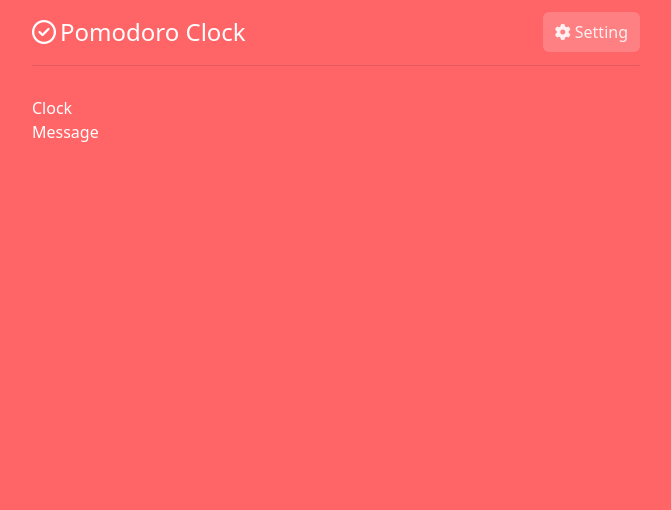
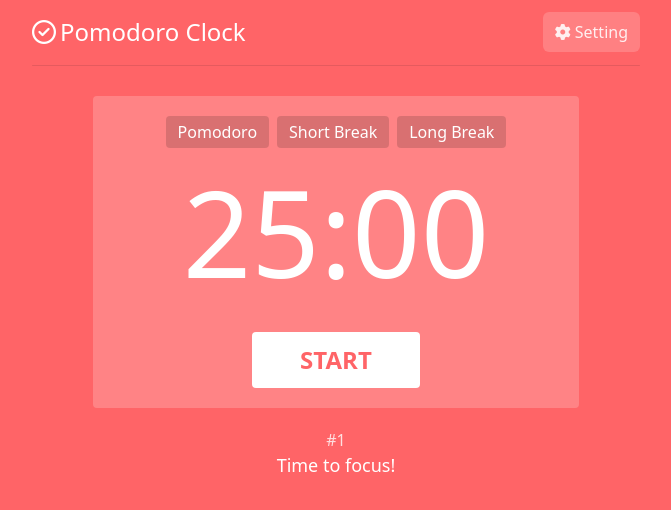
Before and after one commit to TrinhDuc01/pomodoro-clock, a React (Vite) app: page / in a window 1280 px wide. Shown: the top 510 px of the page, without its empty margins (304-975 px from the left). Built offline with nearby package versions, Linux system fonts and the light colour scheme.

Commit message:
user interface

```diff
--- a/src/components/Clock.jsx
+++ b/src/components/Clock.jsx
@@ -1,6 +1,14 @@
 const Clock = () => {
-    return <div>
-        Clock
+    return <div className="flex flex-col justify-center items-center py-5 gap-6 rounded bg-[#ffffff33]">
+        <div className="flex gap-2">
+            <button className="py-1 px-3 bg-[#00000026] rounded">Pomodoro</button>
+            <button className="py-1 px-3 bg-[#00000026] rounded">Short Break</button>
+            <button className="py-1 px-3 bg-[#00000026] rounded">Long Break</button>
+        </div>
+        <div className="text-6xl font-[500] text-[120px]">
+            25:00
+        </div>
+        <button className="bg-white text-red-400 text-2xl px-12 py-3 mt-4 rounded font-[600]">START</button>
     </div>
 }
 export default Clock
--- a/src/components/Container.jsx
+++ b/src/components/Container.jsx
@@ -6,8 +6,10 @@ const Container = () => {
     return <div className="mx-auto max-w-160 px-4">
         <NavBar />
         <BarTiming />
-        <Clock />
-        <Message />
+        <div className="mx-auto max-w-[80%] space-y-5">
+            <Clock />
+            <Message />
+        </div>
     </div>
 }
 export default Container
--- a/src/components/Message.jsx
+++ b/src/components/Message.jsx
@@ -1,6 +1,7 @@
 const Message = () => {
-    return <div>
-        Message
+    return <div className="flex flex-col items-center">
+        <div className="opacity-80">#1</div>
+        <div className="text-[18px]">Time to focus!</div>
     </div>
 }
 export default Message
```
